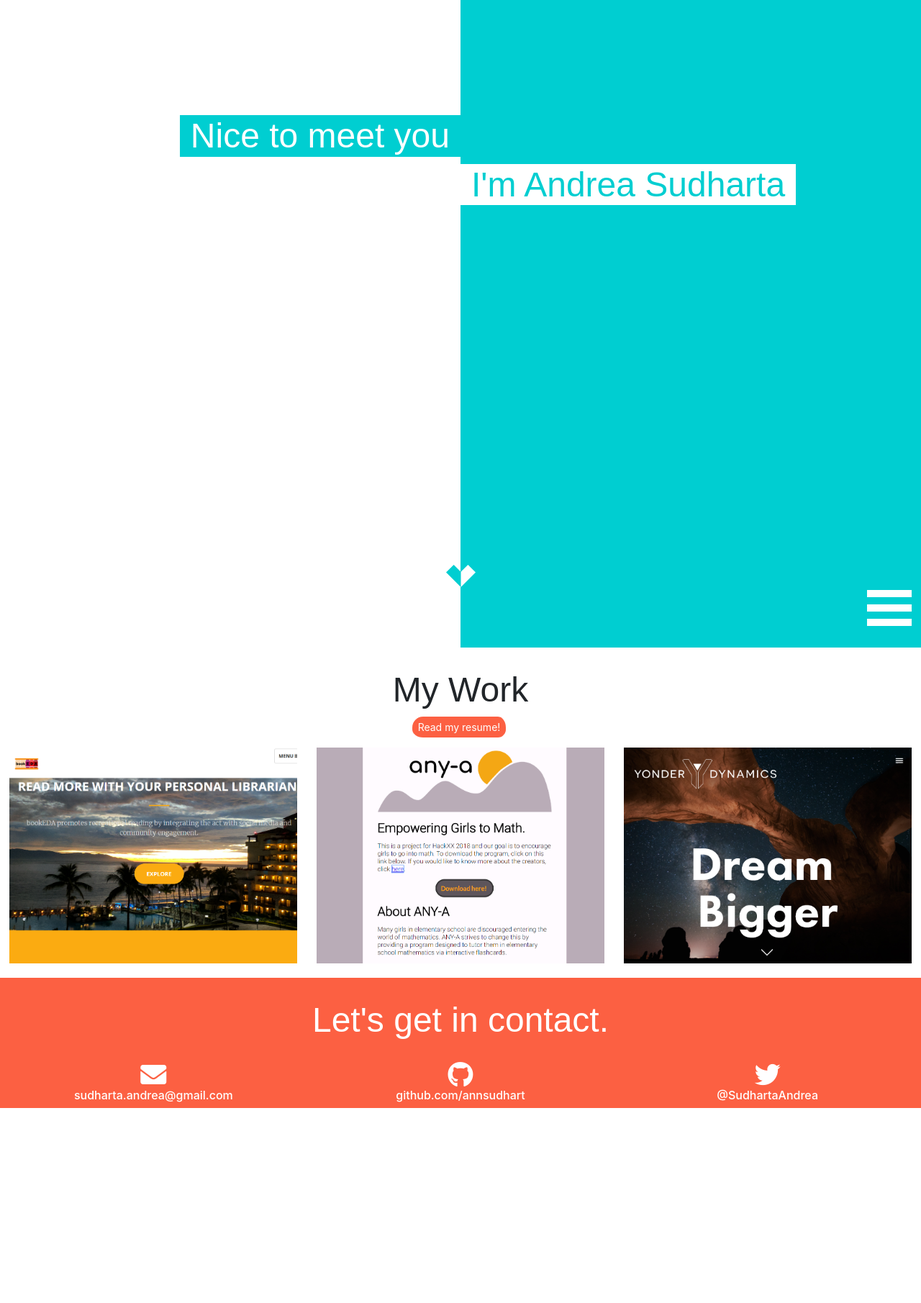
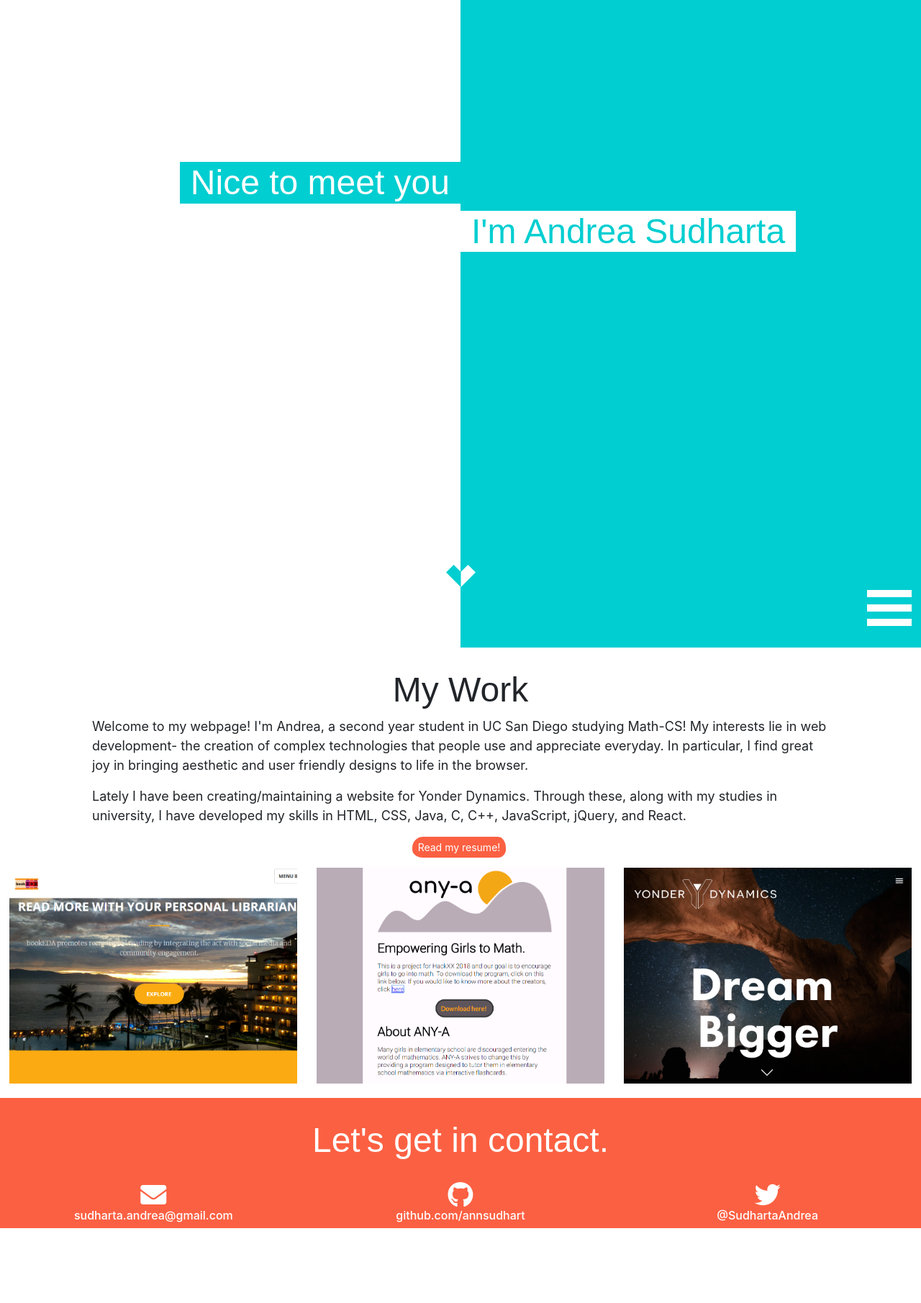
Before and after one commit to annsudhart/annsudhart.github.io, a Jekyll site: the page index.html, which Jekyll copies as it is, in a window 1280 px wide. Shown: the whole page at 72% size. Built offline with Jekyll 4.4.1, drawn with Linux system fonts in a browser that asks for light colours; nearby versions of some CDN libraries; some web fonts are replaced.

Commit message:
Added biographical blurb

```diff
--- a/css/main.css
+++ b/css/main.css
@@ -3,7 +3,7 @@ html, body {
   margin: 0;
   padding: 0;
   height: 100%;
-  width: 100%;
+  width: fit-content;
 }
 
 ::selection {
@@ -146,8 +146,9 @@ a {
 }
 
 #left-text {
+  position: relative;
   float: right;
-  margin-top: 25%;
+  top: 25%;
 }
 
 #left-text h1 {
@@ -165,13 +166,14 @@ a {
 }
 
 #right-text {
-  margin-top: calc(25% + 67.5px);
+  position: relative;
+  top: calc(25% + 67.5px);
+  width: fit-content;
 }
 
 
 #right-text h1 {
   background-color: white;
-  width: fit-content;
 }
 
 @keyframes float {
@@ -230,6 +232,14 @@ h1 {
 
 #work {
   margin-bottom: 20px;
+}
+
+p {
+  margin: 0 auto;
+  margin-bottom: 1rem;
+  max-width: 80%;
+  font-size: 18px;
+  line-height: 1.5em;
 }
 
 .buttons {
--- a/index.html
+++ b/index.html
@@ -59,6 +59,21 @@
     <div class="section" id="container">
       <div id="work">
         <h1> My Work </h1>
+        <p>
+          Welcome to my webpage! I'm Andrea, a second year student in UC
+          San Diego studying Math-CS! My interests lie in web development-
+          the creation of complex technologies that people use and appreciate everyday.
+          In particular, I find great joy in bringing aesthetic and user friendly
+          designs to life in the browser.
+        </p>
+
+        <p>
+          Lately I have been creating/maintaining a
+          website for Yonder Dynamics. Through these, along with my studies in
+          university, I have developed my skills in HTML, CSS, Java, C, C++,
+          JavaScript, jQuery, and React.
+        </p>
+
         <div class="row">
           <div class="buttons">
             <!-- Coming soon~ <div class="btn btn-sm btn-primary"> Online Resume </div> -->
@@ -73,6 +88,19 @@
           </ul>
         </div>
       </div>
+
+      <!--
+      <div id="activities">
+      <h1>Activities</h1>
+      <p>I am also striving to improve my leadership skills as a chair of
+         my college's residence hall council. Furthermore, I am attending
+         hackathons and technology related events in order to connect with
+         the tech world and improve my skills. Last year, I
+         won first place in HackXX 2018, a hackathon I went to last year.</p>
+      <p>Other hobbies I have are playing the piano and
+        Pokemon Go! If you would like to listen to some of my piano songs,
+        take a look at these: </p>
+      </div>-->
       <div class="section" id="contact">
         <h1> Let's get in contact. </h1>
         <div class="row">
```
